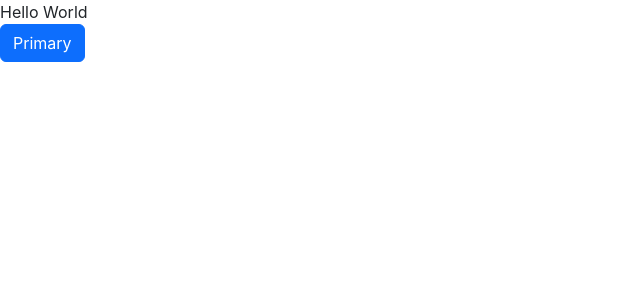
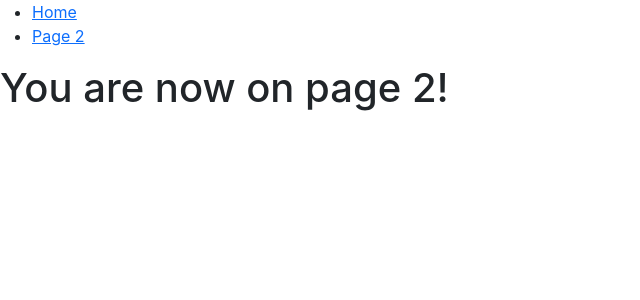
Before and after one commit to Fontaine44/QEC2023-McGill, a React (Create React App) app in the folder mcgill-app/: page /page2 in a window 1280 px wide. Shown: the top 300 px of the page, without its empty margins (0-640 px from the left). Built offline with nearby package versions, Linux system fonts and the light colour scheme; the HTML template or start-up script is replaced by a standard one.

Commit message:
Add Router

```diff
--- a/mcgill-app/package.json
+++ b/mcgill-app/package.json
@@ -9,6 +9,7 @@
     "bootstrap": "^5.2.3",
     "react": "^18.2.0",
     "react-dom": "^18.2.0",
+    "react-router-dom": "^6.7.0",
     "react-scripts": "5.0.1",
     "sass": "^1.57.1",
     "web-vitals": "^2.1.4"
--- a/mcgill-app/src/App.js
+++ b/mcgill-app/src/App.js
@@ -1,11 +1,33 @@
 import './App.css';
+import {
+  BrowserRouter as Router,
+  Routes,
+  Route,
+  Link
+} from 'react-router-dom';
+import Home from './pages/Home'
+import Page2 from './pages/Page2'
 
 function App() {
   return (
-    <div className="App">
-      Hello World <br/>
-      <button type="button" class="btn btn-primary">Primary</button>
-    </div>
+    <>
+    <Router>
+      <div className="App">
+        <ul>
+          <li>
+            <Link to="/">Home</Link>
+          </li>
+          <li>
+            <Link to="/page2" >Page 2</Link>
+          </li>
+        </ul>
+      </div>
+      <Routes>
+        <Route path='/' element={< Home />}></Route>
+        <Route path='/page2' element={< Page2 />}></Route>
+      </Routes>
+    </Router>
+    </>
   );
 }
 
--- /dev/null
+++ b/mcgill-app/src/pages/Home.js
@@ -0,0 +1,7 @@
+import React from 'react';
+
+function Home (){
+    return <h1>Welcome!</h1>
+}
+
+export default Home;
--- /dev/null
+++ b/mcgill-app/src/pages/Page2.js
@@ -0,0 +1,7 @@
+import React from 'react';
+
+function Page2 (){
+    return <h1>You are now on page 2!</h1>
+}
+
+export default Page2;
```
Also changed, not shown: mcgill-app/src/components/navbar/navbar.js (added, +21 -0 lines), 1 other file (tests, documents, lock files or other folders).
